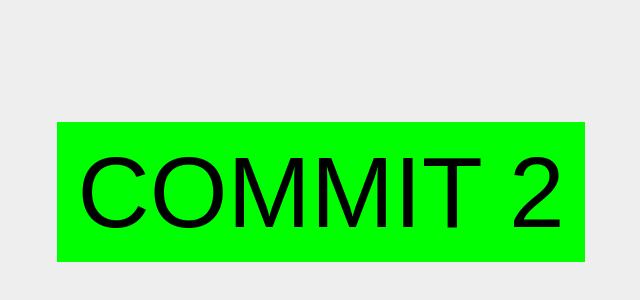
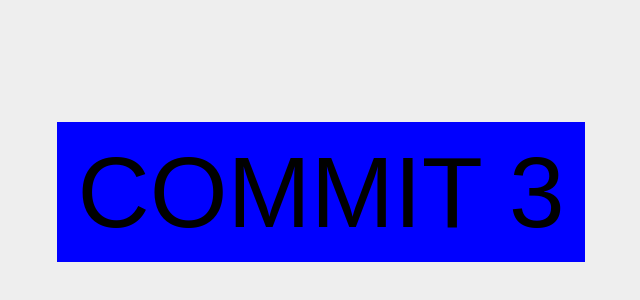
Before and after one commit to leer83/test_seminar, a plain HTML site: page index.html in a window 1280 px wide. Shown: the part 208-508 px from the top of the page, without its empty margins (319-959 px from the left). Drawn offline with Linux system fonts and the light colour scheme.

Commit message:
commit 3

```diff
--- a/inc/css/style.css
+++ b/inc/css/style.css
@@ -24,7 +24,7 @@
 }
 
 .title {
-    background: #00ff00 0 0 no-repeat;
+    background: #0000ff 0 0 no-repeat;
     padding: 20px;
     font-size: 100px;
 }
--- a/index.html
+++ b/index.html
@@ -10,7 +10,7 @@
 
 <body>
     <div id="app">
-        <div class="title">COMMIT 2</div>
+        <div class="title">COMMIT 3</div>
     </div>
     <script src="inc/css/script.js"></script>
 </body>
```
